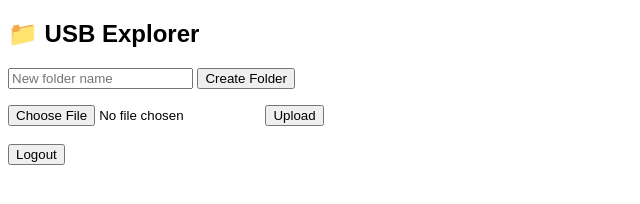
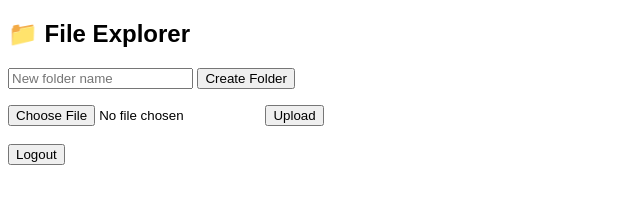
Before and after one commit to Ihavenochoised/NodeJS-File-Explorer, a website: page public/index.html in a window 1280 px wide. Shown: the full height of the page, 0-640 px from the left. Drawn offline with Linux system fonts and the light colour scheme; no server answers.

Commit message:
Renaming of HTML landing page

```diff
--- a/public/index.html
+++ b/public/index.html
@@ -2,14 +2,14 @@
 <html>
 
 <head>
-    <title>USB File Explorer</title>
+    <title>File Explorer</title>
     <meta charset="UTF-8">
     <meta name="viewport" content="width=device-width, initial-scale=1.0">
     <link rel="stylesheet" href="/stylesheets/index.css">
 </head>
 
 <body>
-    <h2>📁 USB Explorer</h2>
+    <h2>📁 File Explorer</h2>
     <input type="text" id="newFolderName" placeholder="New folder name" />
     <button id="createFolderBtn">Create Folder</button>
 
```
